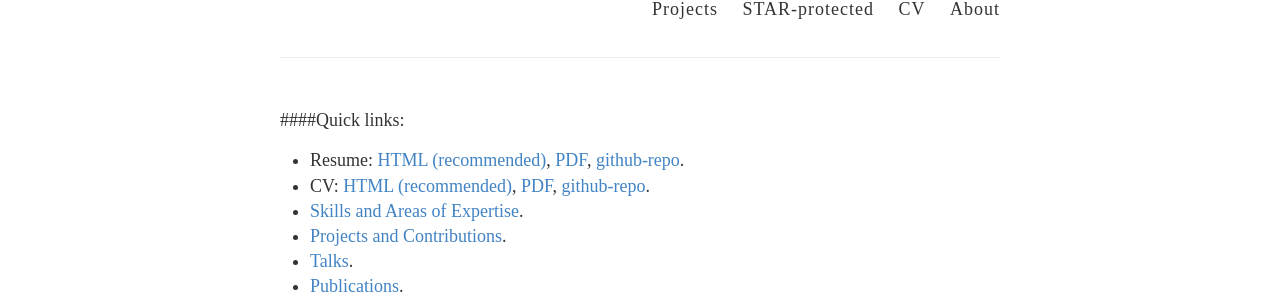
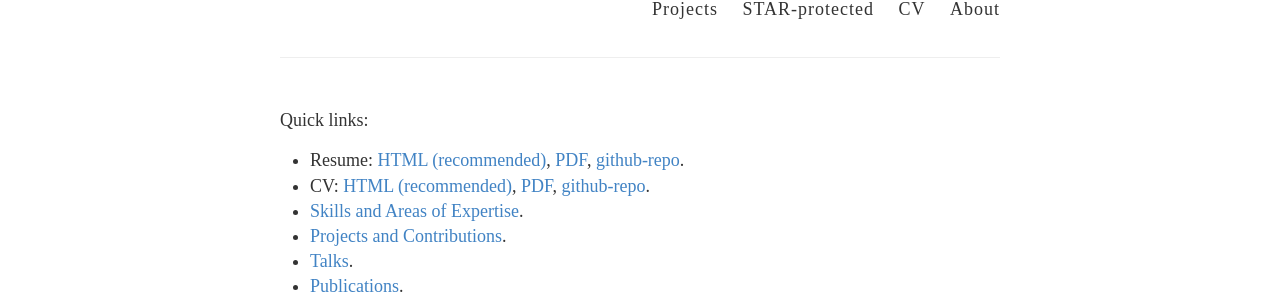
Before and after one commit to MustafaMustafa/MustafaMustafa.github.io, a Jekyll site: the page built from resume/index.md, in a window 1280 px wide. Shown: the part 126-428 px from the top of the page. Built offline with Jekyll 4.4.1, drawn with Linux system fonts in a browser that asks for light colours; some of the changed lines change nothing that is shown.

Commit message:
Fix formatting

```diff
--- a/resume/index.md
+++ b/resume/index.md
@@ -4,15 +4,11 @@ title:
 permalink: /resume/
 ---
 
-<!-- Below is a full curriculum vitae. You can also download a PDF version or a resume following the links below.  -->
-
-<!-- Resume: [HTML (recommended)](), [PDF]()   -->
-
-####Quick links:
-* Resume: [HTML (recommended)](resume.html), [PDF](mustafa_mustafa_resume.pdf), [github-repo](https://github.com/MustafaMustafa/curriculum_vitae).
-* CV: [HTML (recommended)](cv.html), [PDF](mustafa_mustafa_cv.pdf), [github-repo](https://github.com/MustafaMustafa/curriculum_vitae).
-* [Skills and Areas of Expertise](cv.html#skills-and-areas-of-expertise).
-* [Projects and Contributions](cv.html#projects-and-contributions).
-* [Talks](cv.html#talks).
-* [Publications](cv.html#publications).
-* [Teaching](cv.html#teaching).
+Quick links:
+- Resume: [HTML (recommended)](resume.html), [PDF](mustafa_mustafa_resume.pdf), [github-repo](https://github.com/MustafaMustafa/curriculum_vitae).
+- CV: [HTML (recommended)](cv.html), [PDF](mustafa_mustafa_cv.pdf), [github-repo](https://github.com/MustafaMustafa/curriculum_vitae).
+- [Skills and Areas of Expertise](cv.html#skills-and-areas-of-expertise).
+- [Projects and Contributions](cv.html#projects-and-contributions).
+- [Talks](cv.html#talks).
+- [Publications](cv.html#publications).
+- [Teaching](cv.html#teaching).
```
